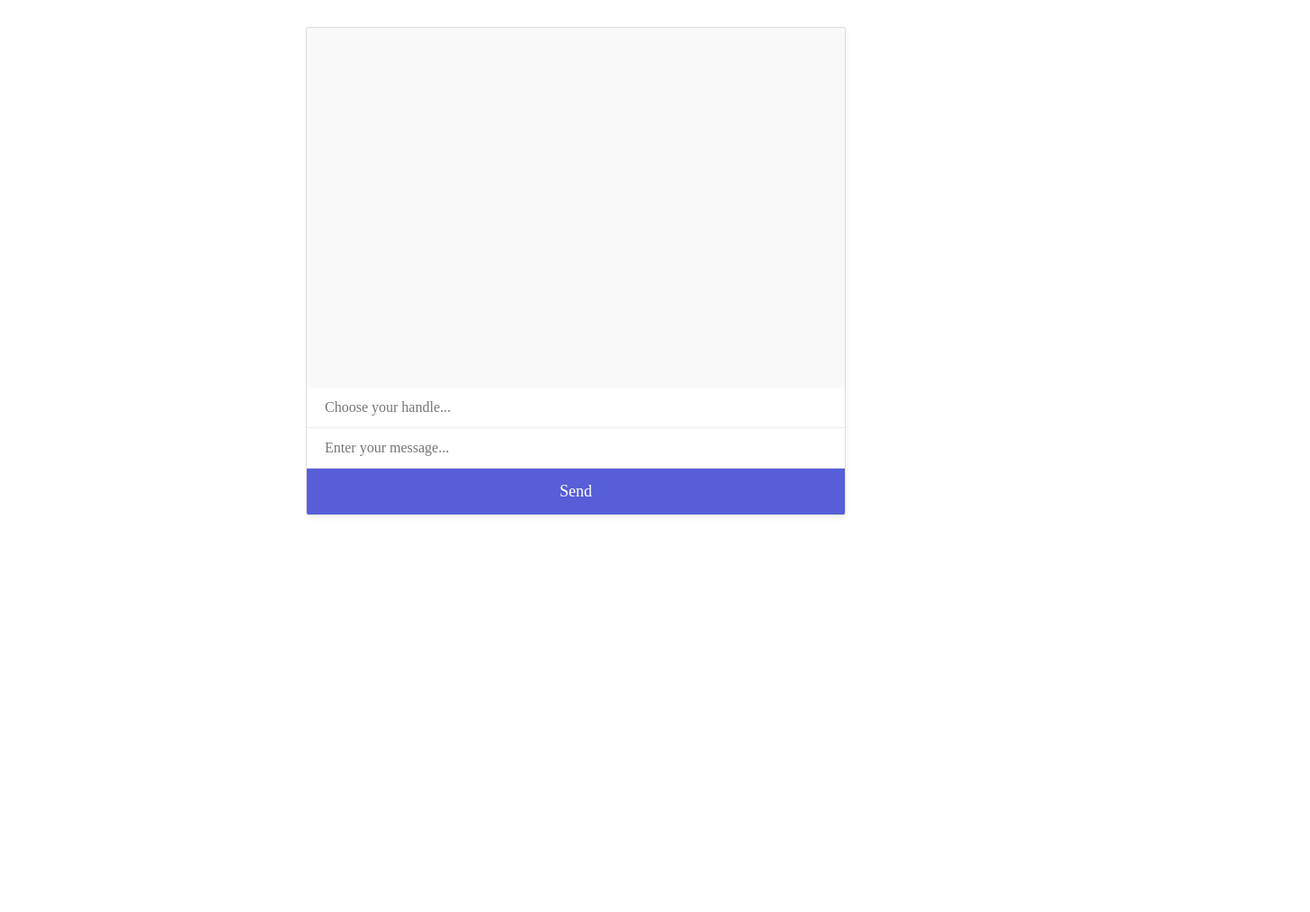
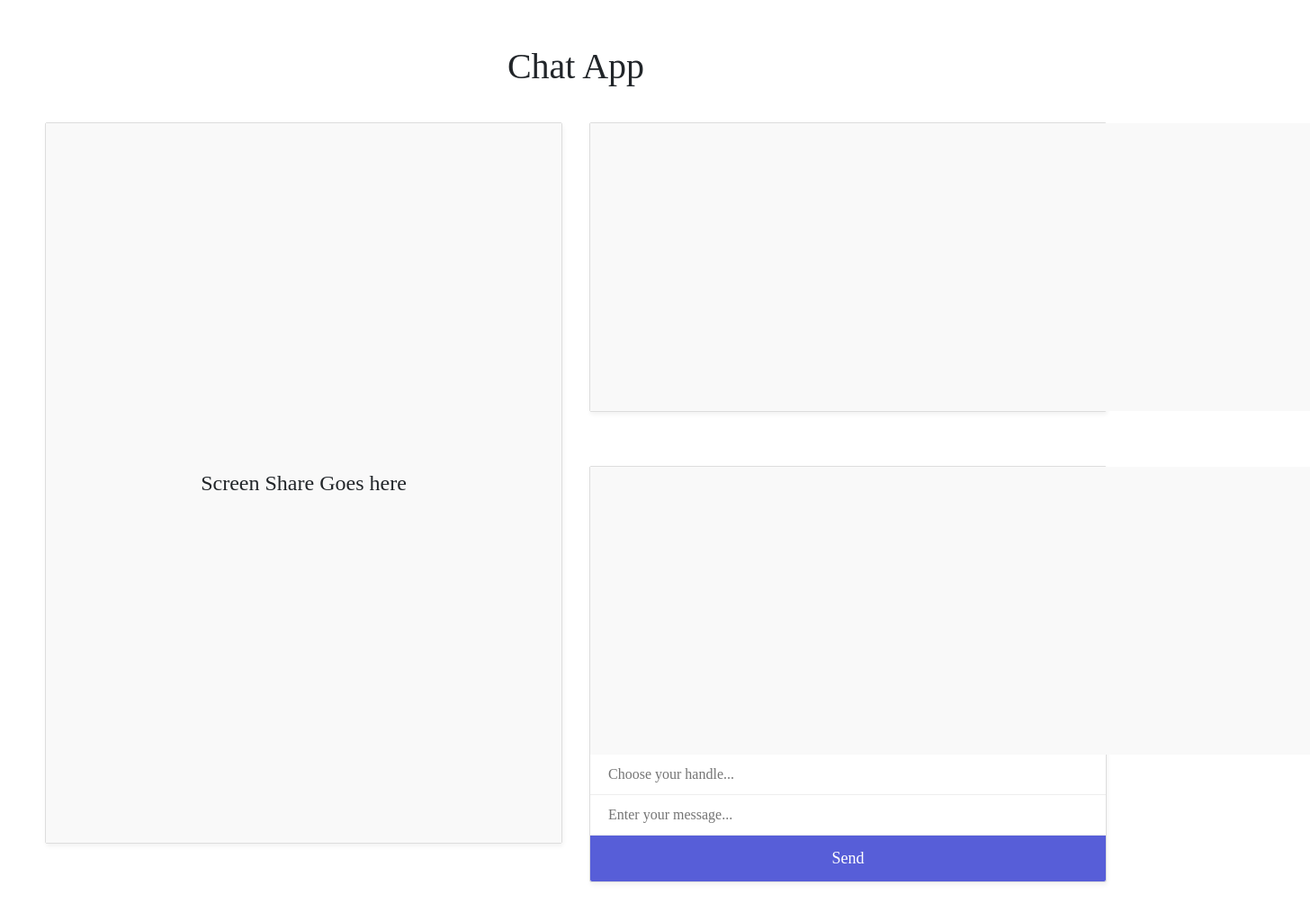
Before and after one commit to dapmas/ChatApp, a website: page public/index.html in a window 1280 px wide. Shown: the whole page at 90% size, 1456 px wide, since content can reach past the window. Before the commit the page ends 800 px from the top, so only its background shows below. Drawn offline with nearby package versions, Linux system fonts and the light colour scheme; no server answers.

Commit message:
stream video from users browser

```diff
--- a/public/chat.js
+++ b/public/chat.js
@@ -8,8 +8,6 @@ var message = document.getElementById('message');
     btn = document.getElementById('send-message');
     messageWindow = document.getElementById('message-window'),
     feedback = document.getElementById('feedback');
-
-
 
 // client Events
 btn.addEventListener('click', function() {
--- a/public/index.html
+++ b/public/index.html
@@ -2,24 +2,58 @@
 <html lang="en" dir="ltr">
   <head>
     <meta charset="utf-8">
-    <title>Chat App</title>
-    <script src="https://code.jquery.com/jquery-3.2.1.slim.min.js" integrity="sha384-KJ3o2DKtIkvYIK3UENzmM7KCkRr/rE9/Qpg6aAZGJwFDMVNA/GpGFF93hXpG5KkN" crossorigin="anonymous"></script>
-    <script src="https://cdnjs.cloudflare.com/ajax/libs/popper.js/1.12.9/umd/popper.min.js" integrity="sha384-ApNbgh9B+Y1QKtv3Rn7W3mgPxhU9K/ScQsAP7hUibX39j7fakFPskvXusvfa0b4Q" crossorigin="anonymous"></script>
-    <script src="https://maxcdn.bootstrapcdn.com/bootstrap/4.0.0/js/bootstrap.min.js" integrity="sha384-JZR6Spejh4U02d8jOt6vLEHfe/JQGiRRSQQxSfFWpi1MquVdAyjUar5+76PVCmYl" crossorigin="anonymous"></script>
-    <script src = "https://cdnjs.cloudflare.com/ajax/libs/socket.io/2.2.0/socket.io.js" type="text/javascript"></script>
+    <meta name="viewport" content="width=device-width, initial-scale=1, shrink-to-fit=no">
     <link rel="stylesheet" href="https://maxcdn.bootstrapcdn.com/bootstrap/4.0.0/css/bootstrap.min.css" integrity="sha384-Gn5384xqQ1aoWXA+058RXPxPg6fy4IWvTNh0E263XmFcJlSAwiGgFAW/dAiS6JXm" crossorigin="anonymous">
     <link rel="stylesheet" href="/styles.css">
+    <title>Chat App</title>
   </head>
   <body>
+    <div class="container-fluid" style="padding:50px">
+      <div class="row">
+        <div class="col-sm-12">
+          <h1 class="text-center">Chat App</h1>
+        </div>
+      </div>
+      <div class="row">
+        <div class="col-sm-6">
+          <!-- Screen Sharing stuff -->
+          <div id="screen-share-main">
+            <div id="screen-share-window">
+              <h4 class="display-text">Screen Share Goes here</h4>
+            </div>
+          </div>
+        </div>
+        <div class="col-sm-6">
+          <!-- video chat stuff -->
+          <div class="row">
+            <div class="col-sm-12">
+              <div id="video-main">
+                <div id="video-window">
+                  <video autoplay playsinline></video>
+                </div>
+              </div>
+            </div>
+            <div class="col-sm-12">
               <div id="chat-main">
                 <div id="chat-window">
                   <div id= "message-window"></div>
                   <div id="feedback"></div>
                 </div>
-      <input type="text" id="handle" placeholder="Choose your handle...">
+                <input type="text" name="hanlde" id="handle" placeholder="Choose your handle...">
                 <input type="text" id="message" placeholder="Enter your message...">
                 <button type="button" id="send-message">Send</button>
               </div>
+            </div>
+          </div>
+        </div>
+      </div>
+    </div>
+    <!-- JS libraries -->
+    <script src="https://code.jquery.com/jquery-3.2.1.slim.min.js" integrity="sha384-KJ3o2DKtIkvYIK3UENzmM7KCkRr/rE9/Qpg6aAZGJwFDMVNA/GpGFF93hXpG5KkN" crossorigin="anonymous"></script>
+    <script src="https://cdnjs.cloudflare.com/ajax/libs/popper.js/1.12.9/umd/popper.min.js" integrity="sha384-ApNbgh9B+Y1QKtv3Rn7W3mgPxhU9K/ScQsAP7hUibX39j7fakFPskvXusvfa0b4Q" crossorigin="anonymous"></script>
+    <script src="https://maxcdn.bootstrapcdn.com/bootstrap/4.0.0/js/bootstrap.min.js" integrity="sha384-JZR6Spejh4U02d8jOt6vLEHfe/JQGiRRSQQxSfFWpi1MquVdAyjUar5+76PVCmYl" crossorigin="anonymous"></script>
+    <script src = "https://cdnjs.cloudflare.com/ajax/libs/socket.io/2.2.0/socket.io.js" type="text/javascript"></script>
     <script src = "/chat.js" type="text/javascript"></script>
+    <script src = "/video.js" type="text/javascript"></script>
   </body>
 </html>
--- a/public/styles.css
+++ b/public/styles.css
@@ -8,24 +8,31 @@ h2{
     color: #575ed8;
 }
 
-#chat-main{
-    max-width: 600px;
+#chat-main, #video-main, #screen-share-main{
+    max-width: 100%;
     margin: 30px auto;
     border: 1px solid #ddd;
     box-shadow: 1px 3px 5px rgba(0,0,0,0.05);
     border-radius: 2px;
 }
 
-#chat-window{
-    height: 400px;
+#chat-window, #video-window{
+    height: 40vh;
+    width: 100vh;
     overflow: auto;
     background: #f9f9f9;
+}
+
+#screen-share-window{
+  height: 100vh;
+  overflow: auto;
+  background: #f9f9f9;
 }
 
 #message-window p{
     padding: 14px 0px;
     margin: 0 20px;
-    border-bottom: 1px solid #e9e9e9;
+    border-bottom: 2px solid #e9e9e9;
     color: #555;
 }
 
@@ -67,3 +74,11 @@ button{
     width: 100%;
     border-radius: 0 0 2px 2px;
 }
+
+.display-text{
+  position: relative;
+  float: left;
+  top: 50%;
+  left: 50%;
+  transform: translate(-50%, -50%);
+}
```
Lines whose indentation alone changed are shown as unchanged.
